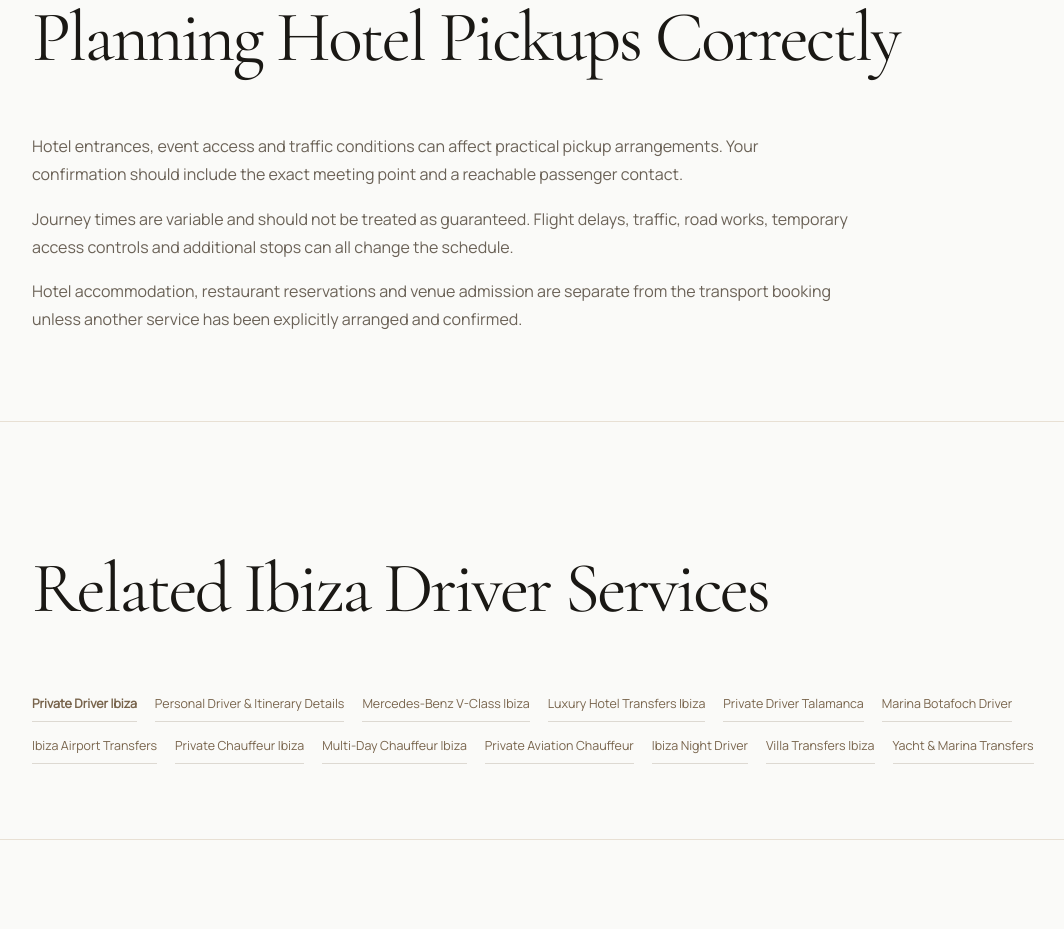
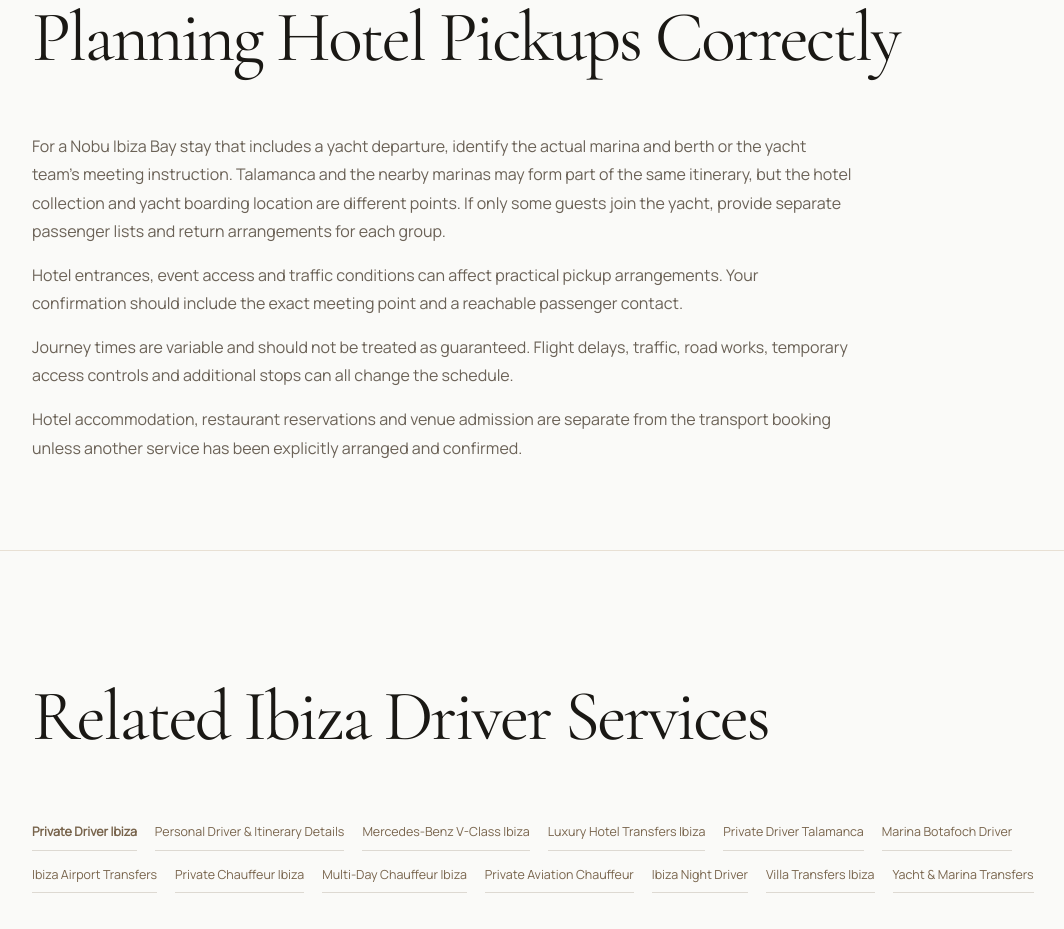
Before and after one commit to abotamarin51-jpg/ibizaprivatedrivers.com, a plain HTML site: page private-driver-nobu-hotel-ibiza/index.html in a window 1280 px wide. Shown: the part 2473-3402 px from the top of the page, without its empty margins (68-1132 px from the left). Drawn offline with nearby package versions, Linux system fonts and the light colour scheme.

Commit message:
Add hotel-specific practical itinerary context (draft only)

```diff
--- a/private-driver-nobu-hotel-ibiza/index.html
+++ b/private-driver-nobu-hotel-ibiza/index.html
@@ -97,7 +97,7 @@ gtag('config', 'G-BB9SWKE384');
   <main class="wrap">
     <section><h2>Nobu Hotel Ibiza Bay Chauffeur Service in Talamanca</h2><div class="prose"><p>Nobu Hotel Ibiza Bay is located at Camí Ses Feixes 52 in Talamanca. For a private transfer, send the exact pickup point, destination, requested time, passenger count and luggage so the journey can be confirmed around your itinerary.</p><p>Guests arriving by air can book through our <a href="/airport-transfers/"><strong>Ibiza Airport transfer service</strong></a>. For several stops during the day or evening, our <a href="/chauffeur-service/"><strong>private chauffeur service in Ibiza</strong></a> is designed for itinerary-based transport. For several service days, see <a href="/multi-day-chauffeur-ibiza/"><strong>Multi-Day Chauffeur Ibiza</strong></a>.</p><p>This page is part of our <a href="/luxury-hotel-transfers-ibiza/"><strong>Luxury Hotel Transfers Ibiza</strong></a> collection. For the main island-wide service, see <a href="/"><strong>Private Driver Ibiza</strong></a>. For tailored personal-driver and multi-stop itinerary details, see <a href="/services/private-driver-ibiza.html"><strong>Personal Driver &amp; Itinerary Details</strong></a>. For the immediate area, see <a href="/private-driver-talamanca-ibiza/"><strong>Private Driver Talamanca</strong></a>.</p><p class="note">Ibiza Private Drivers is an independent ground-transport provider and is not presented as being affiliated with, endorsed by or operated by Nobu Hotel Ibiza Bay.</p></div></section>
     <section><h2>Popular Nobu Ibiza Bay Driver Requests</h2><div class="grid"><div class="card"><h3>Ibiza Airport to Nobu</h3><p>Send your flight number, scheduled arrival time, passenger count and luggage requirements before confirmation.</p></div><div class="card"><h3>Nobu to Marina Botafoch</h3><p>Pre-arranged hotel and marina transport with the meeting point agreed in advance.</p></div><div class="card"><h3>Nobu to Restaurants</h3><p>Plan dinner transport from Talamanca to Ibiza Town, Marina Botafoch or another confirmed restaurant location.</p></div><div class="card"><h3>Nobu to Nightlife</h3><p>Arrange outbound and return transport for confirmed nightlife plans rather than relying on a last-minute pickup.</p></div><div class="card"><h3>Villa & Hotel Movements</h3><p>Coordinate transfers between Nobu Ibiza Bay, private villas and other accommodation across Ibiza.</p></div><div class="card"><h3>Hourly Chauffeur</h3><p>Keep one chauffeur available for a multi-stop itinerary, subject to confirmed hours and availability.</p></div></div></section>
-    <section><h2>Planning Hotel Pickups Correctly</h2><div class="prose"><p>Hotel entrances, event access and traffic conditions can affect practical pickup arrangements. Your confirmation should include the exact meeting point and a reachable passenger contact.</p><p>Journey times are variable and should not be treated as guaranteed. Flight delays, traffic, road works, temporary access controls and additional stops can all change the schedule.</p><p>Hotel accommodation, restaurant reservations and venue admission are separate from the transport booking unless another service has been explicitly arranged and confirmed.</p></div></section>
+    <section><h2>Planning Hotel Pickups Correctly</h2><div class="prose"><p>For a Nobu Ibiza Bay stay that includes a yacht departure, identify the actual marina and berth or the yacht team’s meeting instruction. Talamanca and the nearby marinas may form part of the same itinerary, but the hotel collection and yacht boarding location are different points. If only some guests join the yacht, provide separate passenger lists and return arrangements for each group.</p><p>Hotel entrances, event access and traffic conditions can affect practical pickup arrangements. Your confirmation should include the exact meeting point and a reachable passenger contact.</p><p>Journey times are variable and should not be treated as guaranteed. Flight delays, traffic, road works, temporary access controls and additional stops can all change the schedule.</p><p>Hotel accommodation, restaurant reservations and venue admission are separate from the transport booking unless another service has been explicitly arranged and confirmed.</p></div></section>
     <section class="related"><h2>Related Ibiza Driver Services</h2><a href="/"><strong>Private Driver Ibiza</strong></a><a href="/services/private-driver-ibiza.html">Personal Driver &amp; Itinerary Details</a><a href="/mercedes-v-class-ibiza/">Mercedes-Benz V-Class Ibiza</a><a href="/luxury-hotel-transfers-ibiza/">Luxury Hotel Transfers Ibiza</a><a href="/private-driver-talamanca-ibiza/">Private Driver Talamanca</a><a href="/private-driver-marina-botafoch/">Marina Botafoch Driver</a><a href="/airport-transfers/">Ibiza Airport Transfers</a><a href="/chauffeur-service/">Private Chauffeur Ibiza</a><a href="/multi-day-chauffeur-ibiza/">Multi-Day Chauffeur Ibiza</a><a href="/private-aviation-chauffeur-ibiza/">Private Aviation Chauffeur</a><a href="/ibiza-night-driver/">Ibiza Night Driver</a><a href="/villa-transfers/">Villa Transfers Ibiza</a><a href="/yacht-transfers/">Yacht & Marina Transfers</a></section>
     <section class="faq"><h2>Frequently Asked Questions</h2><details><summary>Can I pre-book a private driver to Nobu Hotel Ibiza Bay?</summary><p>Yes. Send the date, pickup point, passenger count, luggage and requested pickup time so availability and the route can be confirmed.</p></details><details><summary>Can I arrange an Ibiza Airport transfer to Nobu Hotel Ibiza Bay?</summary><p>Yes. Provide the flight number, scheduled arrival time, passenger count and luggage before confirmation.</p></details><details><summary>Where is Nobu Hotel Ibiza Bay located?</summary><p>Nobu Hotel Ibiza Bay is located at Camí Ses Feixes 52 in the Talamanca area of Ibiza.</p></details><details><summary>Can the same chauffeur cover restaurants, marinas and nightlife?</summary><p>Yes. A multi-stop or hourly chauffeur booking can include hotel pickup, restaurants, marinas, nightlife venues and the return journey, subject to confirmed availability.</p></details></section>
   </main>
```
